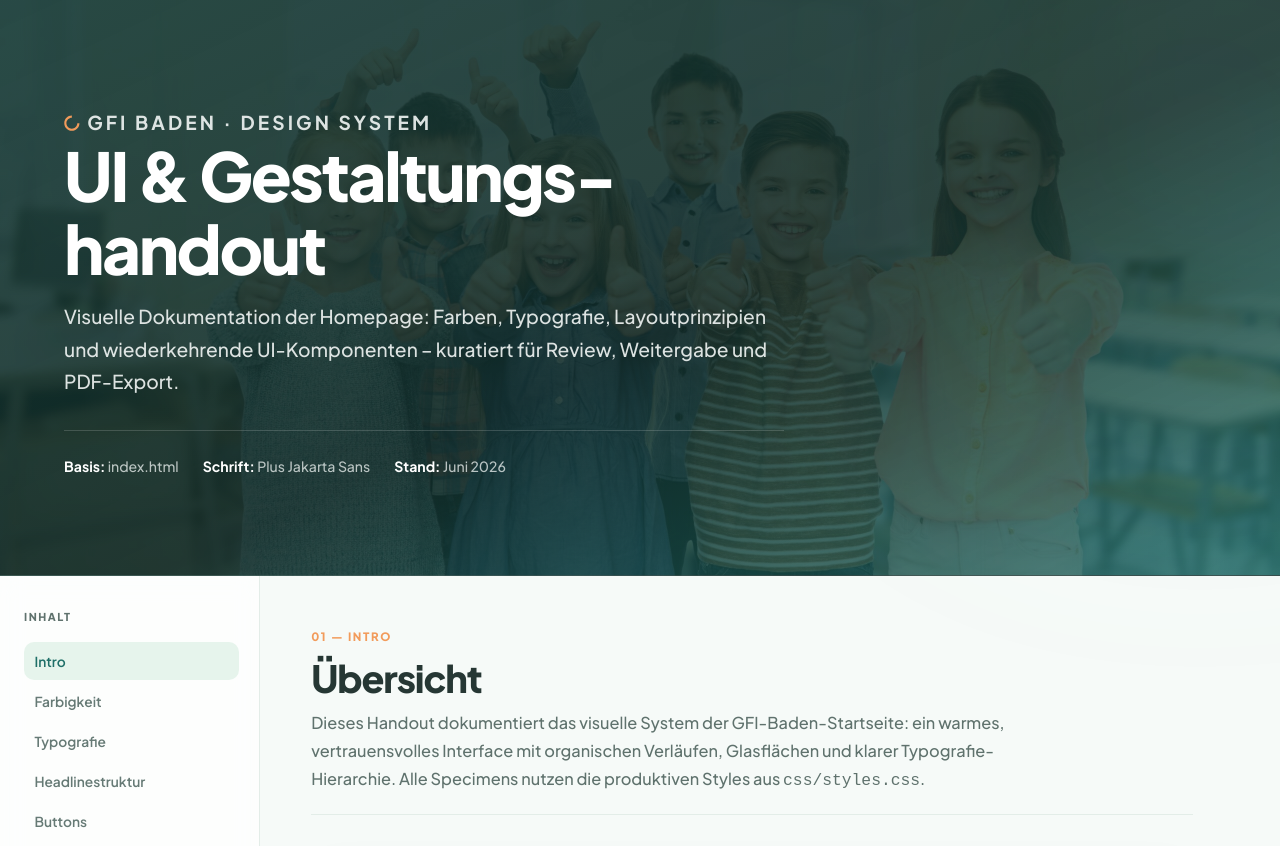
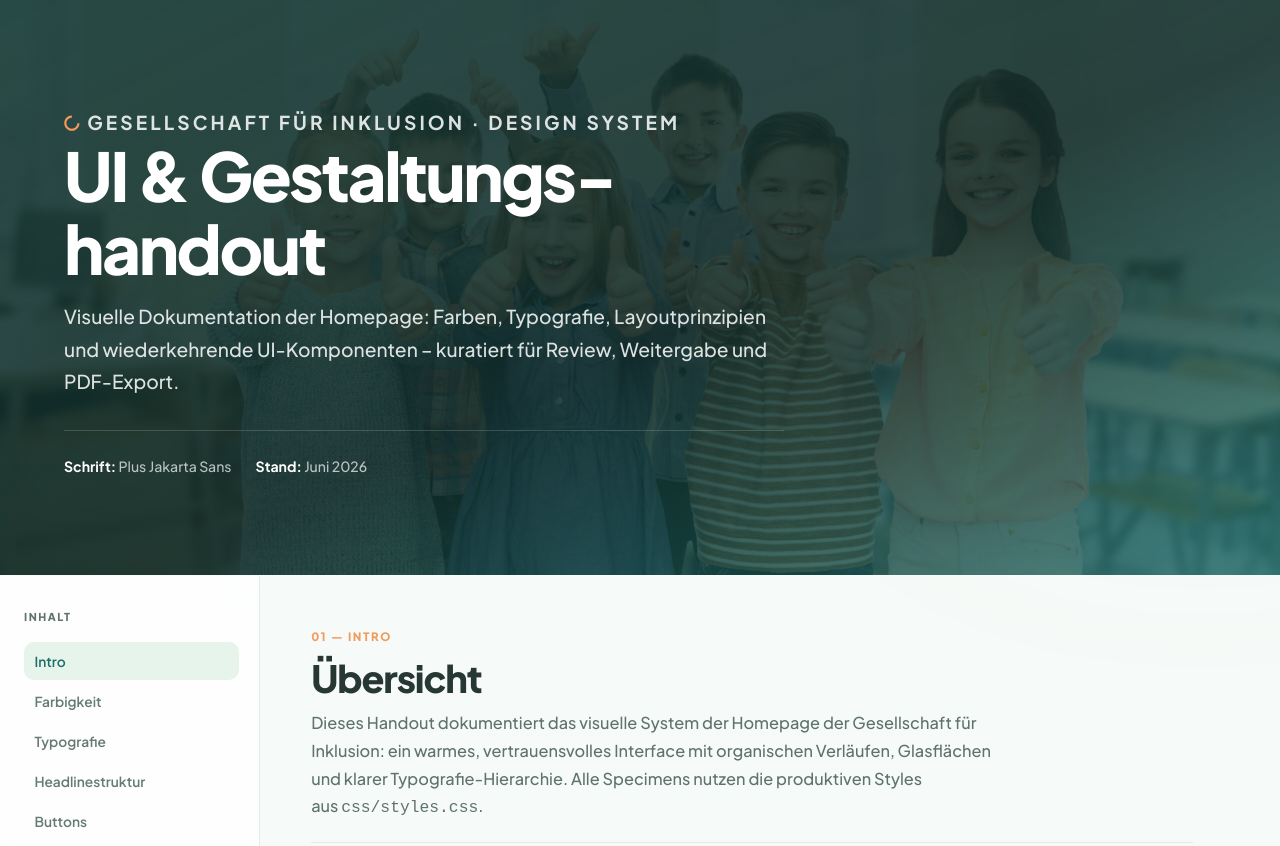
Before and after one commit to Leadwerk-Web/GFI, a plain HTML site: page design-handout.html in a window 1280 px wide. Shown: the top 846 px of the page. Drawn offline with Linux system fonts and the light colour scheme.

Commit message:
Anpassungen

```diff
--- a/css/design-handout.css
+++ b/css/design-handout.css
@@ -1,5 +1,5 @@
 /* ============================================================
-   GFI Baden – Design Handout
+   Gesellschaft für Inklusion – Design Handout
    Dokumentations-Layout (ergänzt styles.css)
    ============================================================ */
 
@@ -28,14 +28,39 @@ body.handout-body {
   display: flex;
   align-items: flex-end;
   padding: clamp(3rem, 8vw, 6rem) clamp(1.5rem, 5vw, 4rem);
-  background:
-    linear-gradient(155deg, rgba(23, 59, 54, 0.92) 0%, rgba(16, 43, 40, 0.88) 55%, rgba(31, 111, 104, 0.75) 100%),
-    url("../assets/img/kids.jpg") center / cover no-repeat;
+  overflow: hidden;
   color: var(--color-text-light);
   border-bottom: 1px solid rgba(255, 255, 255, 0.12);
 }
 
-.handout-cover-inner { max-width: 720px; }
+.handout-cover-bg {
+  position: absolute;
+  inset: 0;
+  z-index: 0;
+}
+
+.handout-cover-bg img {
+  width: 100%;
+  height: 100%;
+  object-fit: cover;
+  object-position: center center;
+  display: block;
+}
+
+.handout-cover::before {
+  content: "";
+  position: absolute;
+  inset: 0;
+  z-index: 1;
+  background: linear-gradient(155deg, rgba(23, 59, 54, 0.92) 0%, rgba(16, 43, 40, 0.88) 55%, rgba(31, 111, 104, 0.75) 100%);
+  pointer-events: none;
+}
+
+.handout-cover-inner {
+  position: relative;
+  z-index: 2;
+  max-width: 720px;
+}
 
 .handout-kicker {
   display: inline-flex;
@@ -129,16 +154,6 @@ body.handout-body {
 .handout-nav a:hover,
 .handout-nav a.is-active {
   background: var(--color-bg-green-tint);
-  color: var(--color-accent-teal);
-}
-
-.handout-nav-back {
-  display: inline-flex;
-  align-items: center;
-  gap: 0.4rem;
-  margin-top: 1.75rem;
-  font-size: 0.82rem;
-  font-weight: 700;
   color: var(--color-accent-teal);
 }
 
@@ -655,7 +670,6 @@ body.handout-body {
   .handout-cover { min-height: auto; page-break-after: always; }
   .handout-section { page-break-inside: avoid; break-inside: avoid; }
   .handout-block { box-shadow: none; }
-  .handout-nav-back { display: none; }
 }
 
 @media (max-width: 1024px) {
--- a/design-handout.html
+++ b/design-handout.html
@@ -3,8 +3,8 @@
 <head>
   <meta charset="UTF-8" />
   <meta name="viewport" content="width=device-width, initial-scale=1.0" />
-  <title>GFI Baden – UI &amp; Design Handout</title>
-  <meta name="description" content="Visuelles Style- und Komponenten-Manual der GFI Baden Homepage." />
+  <title>Gesellschaft für Inklusion – UI &amp; Design Handout</title>
+  <meta name="description" content="Visuelles Style- und Komponenten-Manual der Gesellschaft für Inklusion Homepage." />
   <meta name="robots" content="noindex" />
   <link rel="icon" href="assets/img/Favicon.svg" type="image/svg+xml" />
   <link rel="preconnect" href="https://fonts.googleapis.com" />
@@ -34,12 +34,14 @@
   </svg>
 
   <header class="handout-cover">
+    <div class="handout-cover-bg" aria-hidden="true">
+      <img src="assets/img/kids.jpg" alt="" width="1024" height="683" />
+    </div>
     <div class="handout-cover-inner">
-      <p class="handout-kicker"><svg class="ico"><use href="#i-ring"/></svg> GFI Baden · Design System</p>
+      <p class="handout-kicker"><svg class="ico"><use href="#i-ring"/></svg> Gesellschaft für Inklusion · Design System</p>
       <h1>UI &amp; Gestaltungs&shy;handout</h1>
       <p>Visuelle Dokumentation der Homepage: Farben, Typografie, Layoutprinzipien und wiederkehrende UI-Komponenten – kuratiert für Review, Weitergabe und PDF-Export.</p>
       <div class="handout-cover-meta">
-        <span><strong>Basis:</strong> index.html</span>
         <span><strong>Schrift:</strong> Plus Jakarta Sans</span>
         <span><strong>Stand:</strong> Juni 2026</span>
       </div>
@@ -66,7 +68,6 @@
         <li><a href="#footer">Footer</a></li>
         <li><a href="#zusammenfassung">Zusammenfassung</a></li>
       </ul>
-      <a class="handout-nav-back" href="index.html">← Zurück zur Homepage</a>
     </nav>
 
     <main class="handout-main">
@@ -76,7 +77,7 @@
         <header class="handout-section-head">
           <span class="handout-section-num">01 — Intro</span>
           <h2>Übersicht</h2>
-          <p>Dieses Handout dokumentiert das visuelle System der GFI-Baden-Startseite: ein warmes, vertrauensvolles Interface mit organischen Verläufen, Glasflächen und klarer Typografie-Hierarchie. Alle Specimens nutzen die produktiven Styles aus <code>css/styles.css</code>.</p>
+          <p>Dieses Handout dokumentiert das visuelle System der Homepage der Gesellschaft für Inklusion: ein warmes, vertrauensvolles Interface mit organischen Verläufen, Glasflächen und klarer Typografie-Hierarchie. Alle Specimens nutzen die produktiven Styles aus <code>css/styles.css</code>.</p>
         </header>
         <div class="handout-block">
           <h3 class="handout-block-title">Gestaltungsziel</h3>
@@ -264,7 +265,7 @@
           <div class="specimen-label">Desktop · site-header (scrolled state)</div>
           <div class="specimen-body">
             <div class="specimen-nav site-header scrolled" style="position:static;width:100%;border-radius:0">
-              <a class="brand" href="#"><img src="assets/img/GFI-Logo.svg" alt="GFI" class="brand-logo" width="160" height="45" /></a>
+              <a class="brand" href="#"><img src="assets/img/GFI-Logo.svg" alt="Gesellschaft für Inklusion" class="brand-logo" width="160" height="45" /></a>
               <nav class="main-nav" aria-label="Beispiel">
                 <ul>
                   <li><a href="#">Unser Angebot</a></li>
@@ -310,7 +311,7 @@
               <div class="specimen-hero-bg"><img src="assets/img/begleitung.jpeg" alt="" /></div>
               <div class="specimen-hero-veil" aria-hidden="true"></div>
               <div class="specimen-hero-content">
-                <p class="eyebrow on-dark"><span class="eyebrow-ring"><svg class="ico"><use href="#i-ring"/></svg></span> GFI Baden · Karlsruhe</p>
+                <p class="eyebrow on-dark"><span class="eyebrow-ring"><svg class="ico"><use href="#i-ring"/></svg></span> Gesellschaft für Inklusion · Karlsruhe</p>
                 <h1 class="hero-title">Inklusion beginnt <em>im Kopf.</em></h1>
                 <p class="hero-sub">Schulbegleitung, Familienhilfe und ambulante Angebote in Karlsruhe und Umgebung.</p>
                 <div class="hero-actions">
@@ -546,7 +547,7 @@
           <div class="specimen-body specimen-footer">
             <div class="specimen-footer-grid">
               <div>
-                <img src="assets/img/GFI-Logo.svg" alt="GFI" width="140" style="filter:brightness(0) invert(1);margin-bottom:0.75rem" />
+                <img src="assets/img/GFI-Logo.svg" alt="Gesellschaft für Inklusion" width="140" style="filter:brightness(0) invert(1);margin-bottom:0.75rem" />
                 <p style="font-size:0.82rem;max-width:28ch;margin:0 0 0.5rem">Sozialunternehmen für Schulbegleitung in Karlsruhe.</p>
                 <div class="footer-social">
                   <a href="#" aria-label="Facebook"><i class="fa-brands fa-facebook-f"></i></a>
@@ -573,7 +574,7 @@
         <header class="handout-section-head">
           <span class="handout-section-num">15 — Fazit</span>
           <h2>Designcharakter</h2>
-          <p>Das UI-System der GFI-Baden-Homepage verbindet soziale Wärme mit digitaler Präzision.</p>
+          <p>Das UI-System der Homepage der Gesellschaft für Inklusion verbindet soziale Wärme mit digitaler Präzision.</p>
         </header>
         <div class="handout-summary">
           <h3>Gesamtwirkung</h3>
```
